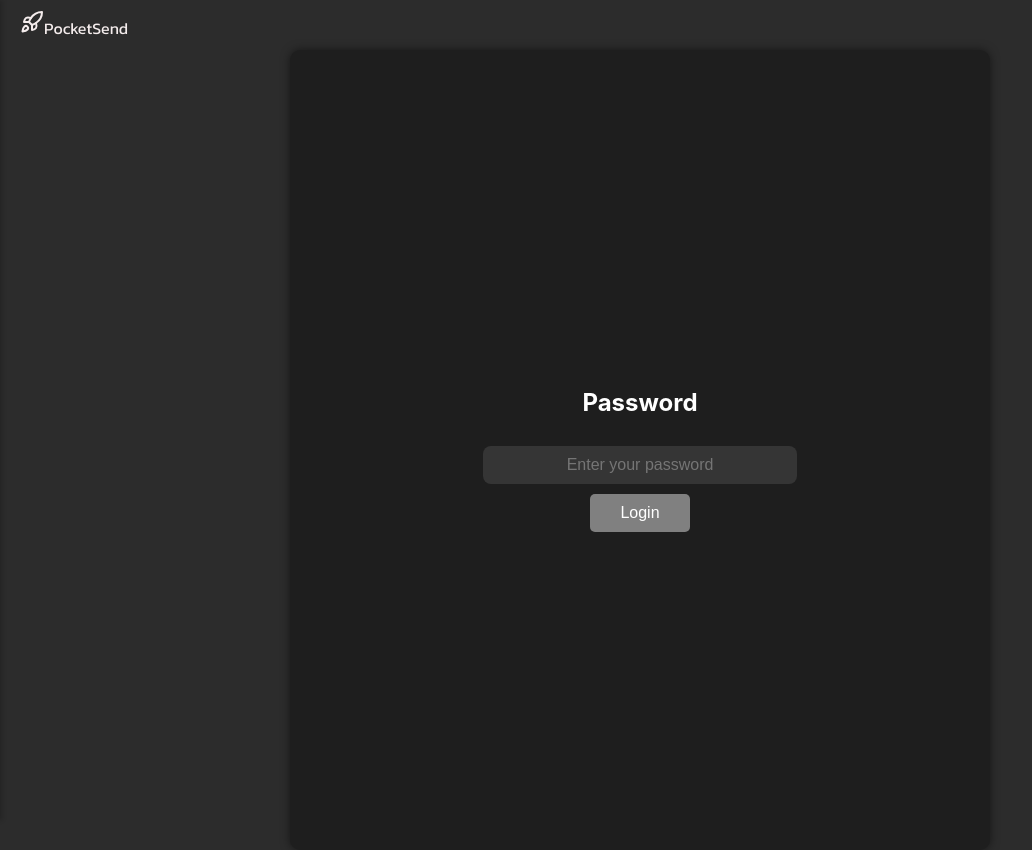
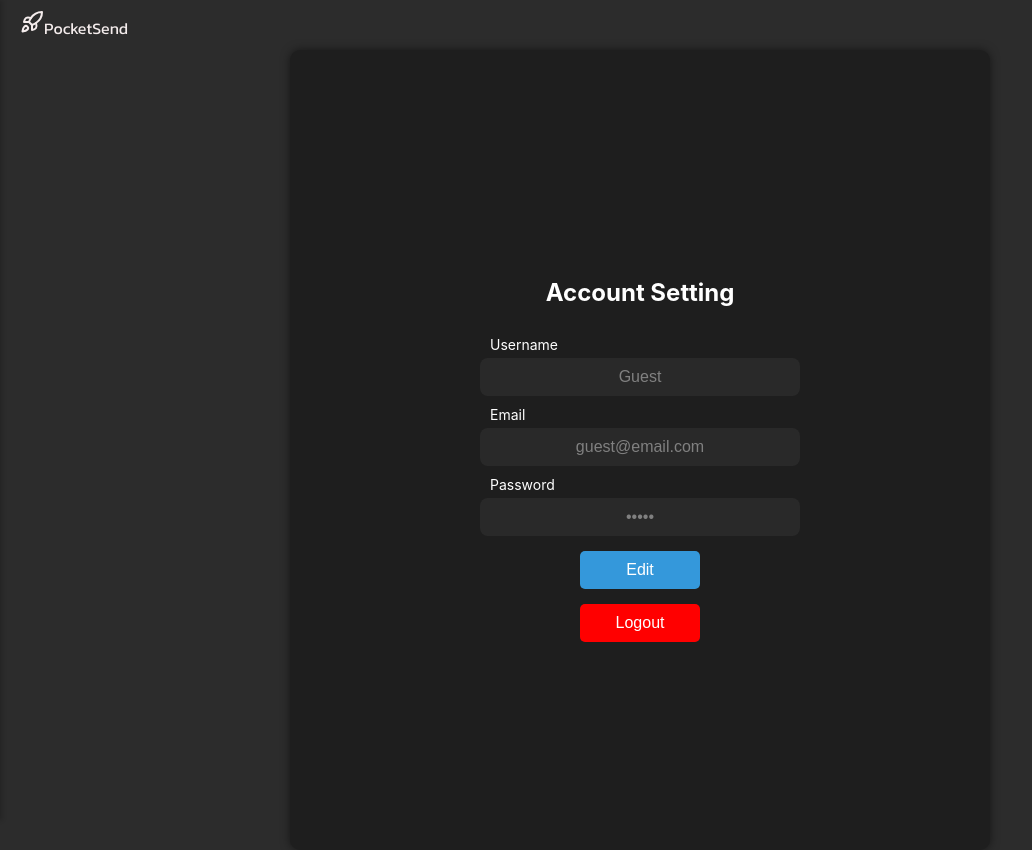
Before and after one commit to QianqianZhou1214/PocketSend, a React (Create React App) app in the folder pocketsend-frontend/: page /profile in a window 1280 px wide. Before the commit this address led to /login. Shown: the whole page, without its empty margins (0-1032 px from the left). Built offline with nearby package versions, Linux system fonts and the light colour scheme; sample sign-in values are in the browser's storage.

Commit message:
Use localStorage to persist user login state.

```diff
--- a/pocketsend-frontend/src/App.js
+++ b/pocketsend-frontend/src/App.js
@@ -7,7 +7,9 @@ import Login from './pages/Login';
 import Account from './pages/Account';
 
 export default function App() {
-  const [isAuthenticated, setIsAuthenticated] = useState(false);
+  const [isAuthenticated, setIsAuthenticated] = useState(() => {
+    return localStorage.getItem("isAuthenticated") === "true";
+  });
   const correctPassword = "12345"
 
   const [user, setUser] = useState({
@@ -17,18 +19,21 @@ export default function App() {
   });
 
   const handleLogin = (password) => {
-    console.log("mima", password);
+    console.log("pw", password);
     if(password === correctPassword) {
       console.log("loading");
       setIsAuthenticated(true);
+      localStorage.setItem("isAuthenticated", "true");
     } else {
       alert("Incorrect password!");
       setIsAuthenticated(false);
+      localStorage.removeItem("isAuthenticated");
     }
   };
 
   const handleLogout = () => {
     setIsAuthenticated(false);
+    localStorage.removeItem("isAuthenticated");
   };
 
   const handleUpdateUser = (updatedUser) => {
--- a/pocketsend-frontend/src/pages/Login.js
+++ b/pocketsend-frontend/src/pages/Login.js
@@ -14,6 +14,13 @@ export default function Login({ onLogin }) {
     }
   };
 
+  const handleLoginSuccess = () => {
+    localStorage.setItem("isLoggedIn", "true");
+    localStorage.setItem("lastActivity", Date.now().toString());
+    navigate("/home");
+  }
+
+
   return (
     <div className="login-container">
       <h2>Password</h2>
@@ -25,7 +32,7 @@ export default function Login({ onLogin }) {
           onChange={(e) => setPassword(e.target.value)}
           required
         />
-        <button type="submit" disabled={!password}>
+        <button type="submit" disabled={!password} onClick={handleLoginSuccess}>
           Login
         </button>
       </form>
```
Also changed, not shown: 1 other file (tests, documents, lock files or other folders).
